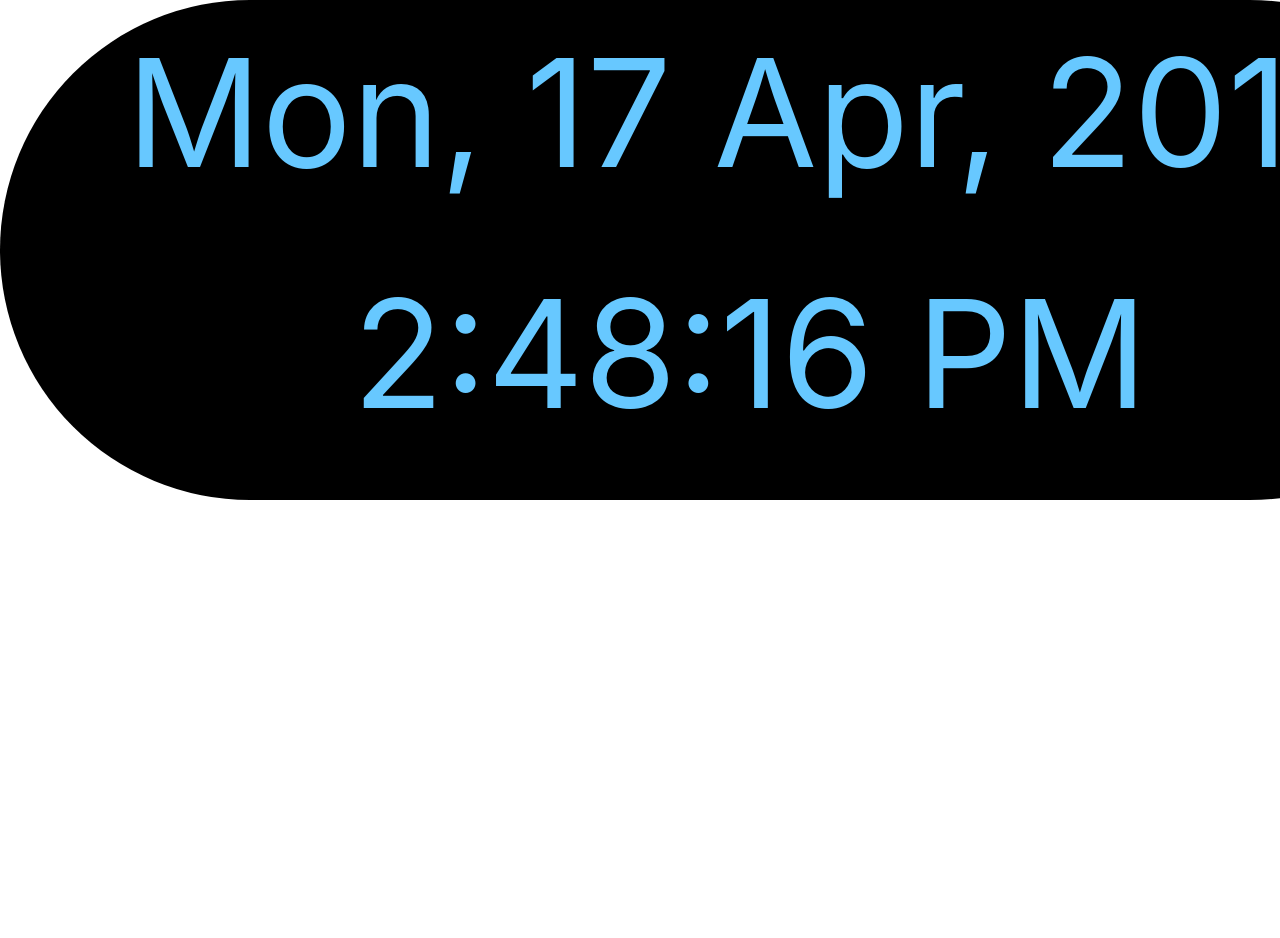
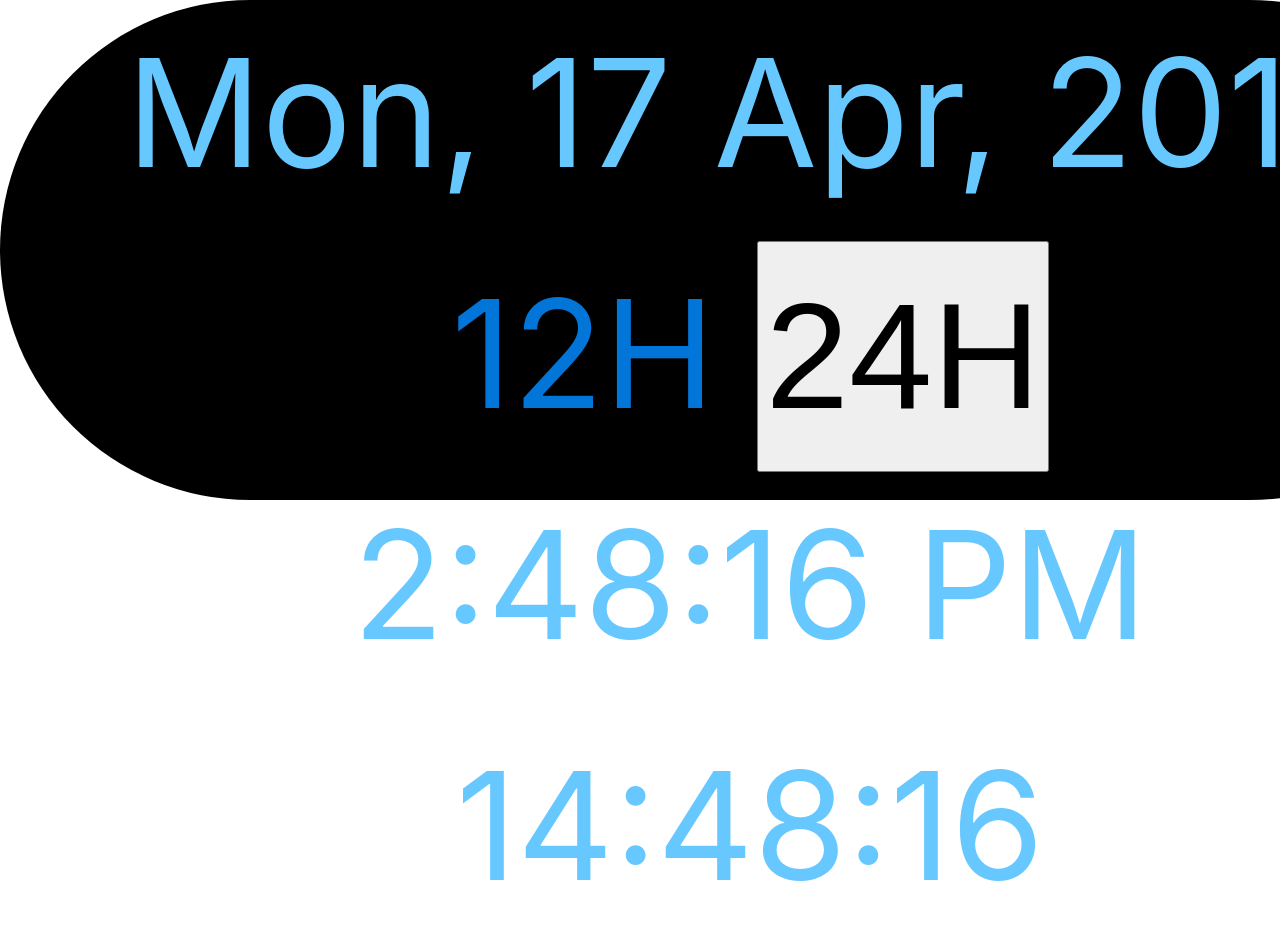
Before and after one commit to jcolairo/sg-clock, a website: page index.html in a window 1280 px wide. Shown: the top 938 px of the page. Before the commit the page ends 800 px from the top, so only its background shows below. Drawn offline with nearby package versions, Linux system fonts and the light colour scheme; some packages are replaced by stand-ins of ours.

Commit message:
added 12H and 24H buttons

```diff
--- a/index.html
+++ b/index.html
@@ -22,7 +22,13 @@
 
     <div class="clock-background">
       <p>{{ clock.clock | date: 'EEE, d MMM, yyyy' }}</p>
-      <p>{{ clock.clock | date: 'h:mm:ss a' }}</p>
+      <a href="" ng-click="shortHand=false ; longHand=true">12H</a>
+      <button ng-click="shortHand=true ; longHand=false">24H</button>
+
+      <p ng-click="shortHand=true ; longHand=false" ng-hide="shortHand">{{ clock.clock | date: 'h:mm:ss a' }}</p>
+      <p ng-click="shortHand=false ; longHand=true" ng-hide="longHand">{{ clock.clock | date: 'H:mm:ss' }}</p>
+      <!-- <button type="button" name="button" ng-click="showme=false">12h</button>
+      <button type="button" name="button" ng-click="">24h</button> -->
     </div>
 
   </section>
```
